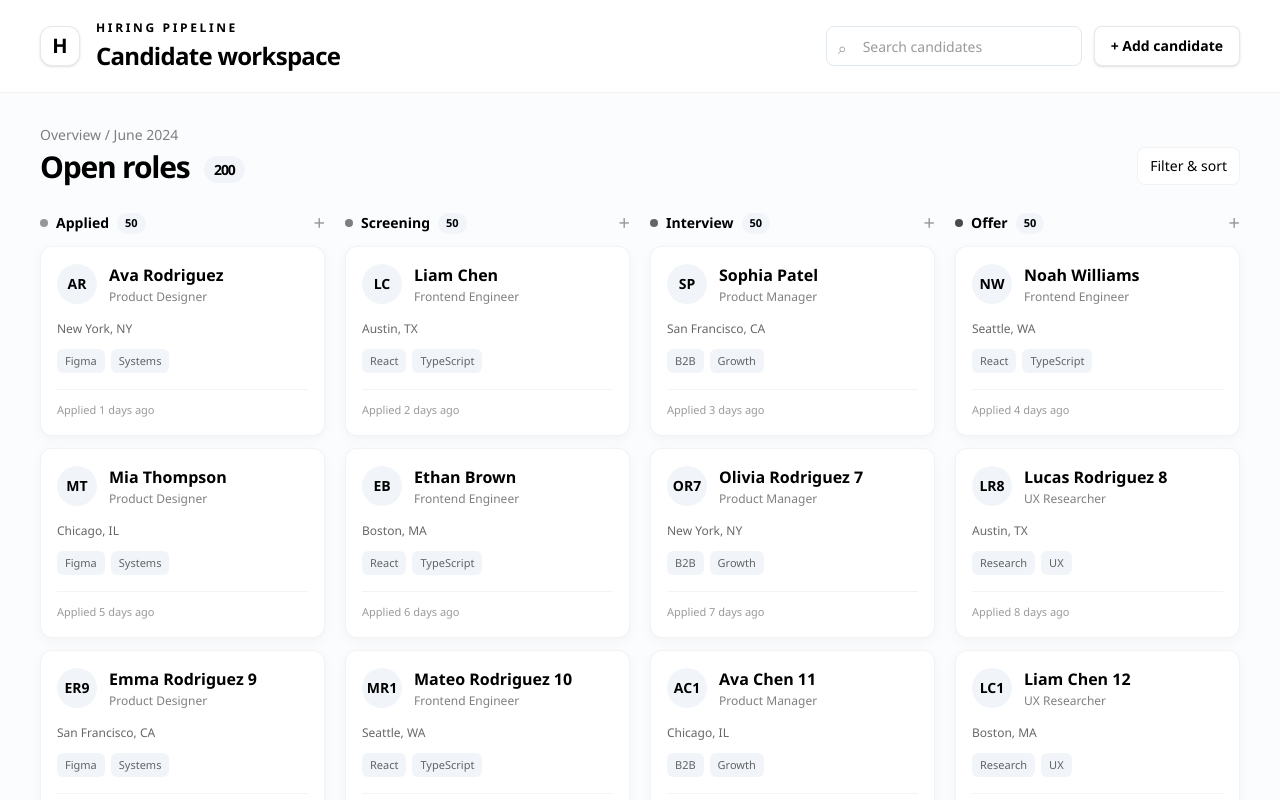
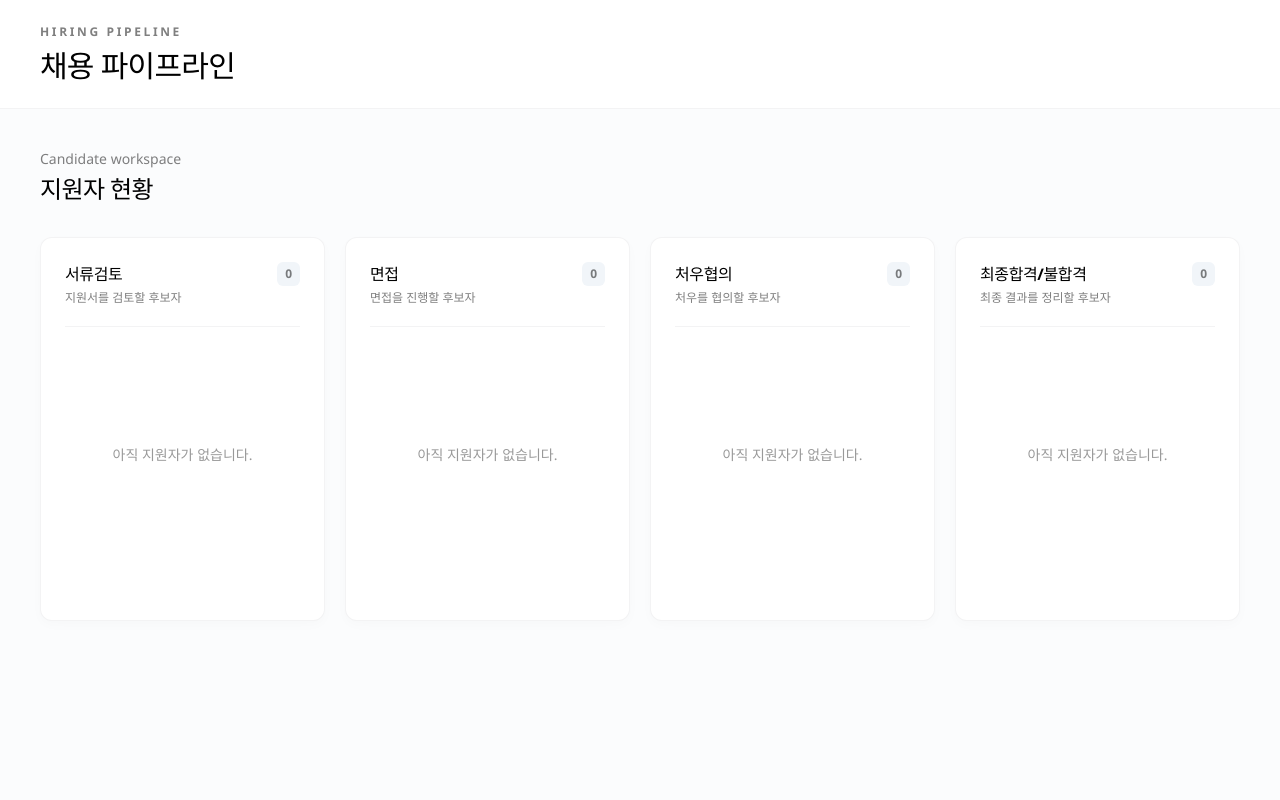
Before and after one commit to themmj-yg/hiring-pipeline-board, a React (Vite) app: page / in a window 1280 px wide. Shown: the top 800 px of the page. Built offline with nearby package versions, Linux system fonts and the light colour scheme.

Commit message:
feat(board-layout): 단계별 컬럼 레이아웃 구성

```diff
--- a/src/features/board/Board.tsx
+++ b/src/features/board/Board.tsx
@@ -1,80 +1,53 @@
-import { useEffect } from 'react'
-import { atom, useAtom, useSetAtom } from 'jotai'
-import { applicants, stages, type Applicant, type Stage } from '../applicants'
-import { fetchApplicants, patchApplicant } from '../mock-api'
+import type { Stage } from '../applicants'
 
-const applicantsAtom = atom<Applicant[]>(applicants)
-const queryAtom = atom('')
-const filteredApplicantsAtom = atom((get) => {
-  const query = get(queryAtom).trim().toLowerCase()
-  const list = get(applicantsAtom)
-  return query ? list.filter((applicant) => `${applicant.name} ${applicant.role}`.toLowerCase().includes(query)) : list
-})
-
-const moveApplicantAtom = atom(null, (get, set, update: { id: string; stage: Stage }) => {
-  set(applicantsAtom, get(applicantsAtom).map((applicant) => applicant.id === update.id ? { ...applicant, stage: update.stage } : applicant))
-})
-
-const stageColors: Record<Stage, string> = {
-  Applied: 'bg-slate-100 text-black',
-  Screening: 'bg-slate-100 text-black',
-  Interview: 'bg-slate-100 text-black',
-  Offer: 'bg-slate-100 text-black',
+type BoardColumn = {
+  stage: Stage
+  label: string
+  description: string
 }
 
-function ApplicantCard({ applicant }: { applicant: Applicant }) {
-  const moveApplicant = useSetAtom(moveApplicantAtom)
-  const nextStage = stages[(stages.indexOf(applicant.stage) + 1) % stages.length]
-
-  const handleMove = async (): Promise<void> => {
-    const updated = await patchApplicant(applicant.id, { stage: nextStage })
-    moveApplicant({ id: updated.id, stage: updated.stage })
-  }
-
-  return (
-    <article className="group rounded-xl border border-brand/5 bg-white p-4 shadow-[0_3px_12px_rgba(0,0,0,0.04)] transition hover:-translate-y-0.5 hover:border-brand/15 hover:shadow-[0_8px_22px_rgba(0,0,0,0.08)]">
-      <div className="flex items-start justify-between gap-3">
-        <div className="flex items-center gap-3">
-          <div className="!bg-slate-100 flex size-10 items-center justify-center rounded-full text-sm font-bold text-black" style={{ backgroundColor: applicant.accent }}>{applicant.initials}</div>
-          <div>
-            <h3 className="font-semibold text-black">{applicant.name}</h3>
-            <p className="mt-0.5 text-xs text-black/50">{applicant.role}</p>
-          </div>
-        </div>
-        <button className="rounded-md p-1 text-lg leading-none text-black/40 opacity-0 transition group-hover:opacity-100 hover:bg-slate-100" aria-label={`More actions for ${applicant.name}`}>...</button>
-      </div>
-      <p className="mt-4 text-xs text-black/60">{applicant.location}</p>
-      <div className="mt-3 flex flex-wrap gap-1.5">
-        {applicant.tags.map((tag) => <span className="rounded-md bg-slate-100 px-2 py-1 text-[11px] font-medium text-black/60" key={tag}>{tag}</span>)}
-      </div>
-      <div className="mt-4 flex items-center justify-between border-t border-brand/5 pt-3">
-        <span className="text-[11px] text-black/40">Applied {applicant.applied}</span>
-        <button type="button" onClick={() => void handleMove()} className="text-[11px] font-semibold text-black opacity-0 transition group-hover:opacity-100 hover:text-black/60">Move to {nextStage} &rarr;</button>
-      </div>
-    </article>
-  )
-}
+const boardColumns: BoardColumn[] = [
+  { stage: 'Applied', label: '서류검토', description: '지원서를 검토할 후보자' },
+  { stage: 'Screening', label: '면접', description: '면접을 진행할 후보자' },
+  { stage: 'Interview', label: '처우협의', description: '처우를 협의할 후보자' },
+  { stage: 'Offer', label: '최종합격/불합격', description: '최종 결과를 정리할 후보자' },
+]
 
 export default function Board() {
-  const [query, setQuery] = useAtom(queryAtom)
-  const [visibleApplicants] = useAtom(filteredApplicantsAtom)
-  const setApplicants = useSetAtom(applicantsAtom)
-  const total = visibleApplicants.length
-
-  useEffect(() => {
-    void fetchApplicants().then(setApplicants).catch(() => undefined)
-  }, [setApplicants])
-
   return (
     <main className="min-h-screen bg-slate-50/60 text-black">
-      <header className="border-b border-brand/5 bg-white/90 px-6 py-5 backdrop-blur sm:px-10">
-        <div className="mx-auto flex max-w-[1440px] flex-col gap-5 lg:flex-row lg:items-center lg:justify-between">
-          <div className="flex items-center gap-4"><div className="flex size-10 items-center justify-center rounded-xl border border-brand/10 bg-white text-xl font-bold text-black shadow-sm">H</div><div><p className="text-xs font-semibold uppercase tracking-[0.22em] text-black">Hiring pipeline</p><h1 className="mt-1 text-2xl font-bold tracking-[-0.03em]">Candidate workspace</h1></div></div>
-          <div className="flex flex-col gap-3 sm:flex-row sm:items-center"><label className="relative"><span className="sr-only">Search candidates</span><span className="pointer-events-none absolute left-3 top-2.5 text-black/40">⌕</span><input value={query} onChange={(event) => setQuery(event.target.value)} placeholder="Search candidates" className="h-10 w-full rounded-lg border border-slate-200 bg-white pl-9 pr-3 text-sm text-black outline-none transition placeholder:text-black/40 focus:border-brand focus:ring-2 focus:ring-brand/10 sm:w-64" /></label><button type="button" onClick={() => setApplicants(applicants)} className="h-10 rounded-lg border border-brand/10 bg-white px-4 text-sm font-semibold text-black shadow-sm transition hover:bg-slate-50">+ Add candidate</button></div>
+      <header className="border-b border-brand/5 bg-white/90 px-6 py-6 backdrop-blur sm:px-10">
+        <div className="mx-auto max-w-7xl">
+          <p className="text-xs font-semibold uppercase tracking-[0.22em] text-black/50">Hiring pipeline</p>
+          <h1 className="mt-2 text-3xl font-bold tracking-tight text-black">채용 파이프라인</h1>
         </div>
       </header>
-      <section className="mx-auto max-w-[1440px] px-6 py-8 sm:px-10"><div className="mb-7 flex items-end justify-between"><div><p className="text-sm font-medium text-black/50">Overview / June 2024</p><h2 className="mt-1 text-3xl font-bold tracking-[-0.04em]">Open roles <span className="ml-2 align-middle rounded-full bg-slate-100 px-2.5 py-1 text-sm font-semibold text-black">{total}</span></h2></div><button className="hidden rounded-lg border border-brand/5 bg-white px-3 py-2 text-sm font-medium text-black hover:bg-slate-50 sm:block">Filter & sort</button></div>
-        <div className="grid gap-5 xl:grid-cols-4">{stages.map((stage) => { const stageApplicants = visibleApplicants.filter((applicant) => applicant.stage === stage); return <section key={stage} className="min-w-0"><div className="mb-3 flex items-center justify-between"><div className="flex items-center gap-2"><span className={`size-2 rounded-full ${stage === 'Applied' ? 'bg-black/40' : stage === 'Screening' ? 'bg-black/50' : stage === 'Interview' ? 'bg-black/60' : 'bg-black/70'}`} /><h3 className="text-sm font-bold text-black">{stage}</h3><span className={`rounded-full px-2 py-0.5 text-[11px] font-bold ${stageColors[stage]}`}>{stageApplicants.length}</span></div><button className="text-xl leading-none text-black/40 hover:text-black" aria-label={`Add candidate to ${stage}`}>+</button></div><div className="space-y-3">{stageApplicants.map((applicant) => <ApplicantCard applicant={applicant} key={applicant.id} />)}{stageApplicants.length === 0 && <div className="rounded-xl border border-dashed border-brand/10 p-6 text-center text-xs text-black/40">No candidates match</div>}</div></section> })}</div>
+      <section className="mx-auto max-w-7xl px-6 py-8 sm:px-10 sm:py-10" aria-labelledby="board-title">
+        <div className="mb-8">
+          <p className="text-sm font-medium text-black/50">Candidate workspace</p>
+          <h2 id="board-title" className="mt-1 text-2xl font-bold tracking-tight text-black">지원자 현황</h2>
+        </div>
+        <div className="grid gap-5 md:grid-cols-2 xl:grid-cols-4">
+          {boardColumns.map(({ stage, label, description }) => (
+            <section
+              key={stage}
+              role="region"
+              aria-label={label}
+              className="min-h-96 rounded-xl border border-brand/5 bg-white p-6 shadow-[0_4px_12px_rgba(24,36,50,0.02)]"
+            >
+              <div className="flex items-start justify-between gap-4 border-b border-brand/5 pb-5">
+                <div>
+                  <h3 className="text-base font-semibold tracking-tight text-black">{label}</h3>
+                  <p className="mt-1 text-xs font-medium text-black/50">{description}</p>
+                </div>
+                <span className="rounded-md bg-slate-100 px-2 py-1 text-xs font-semibold text-black/50" aria-label="지원자 수">0</span>
+              </div>
+              <div className="flex min-h-64 items-center justify-center text-center text-sm text-black/40">
+                <p>아직 지원자가 없습니다.</p>
+              </div>
+            </section>
+          ))}
+        </div>
       </section>
     </main>
   )
```
Also changed, not shown: 2 other files (tests, documents, lock files or other folders).
